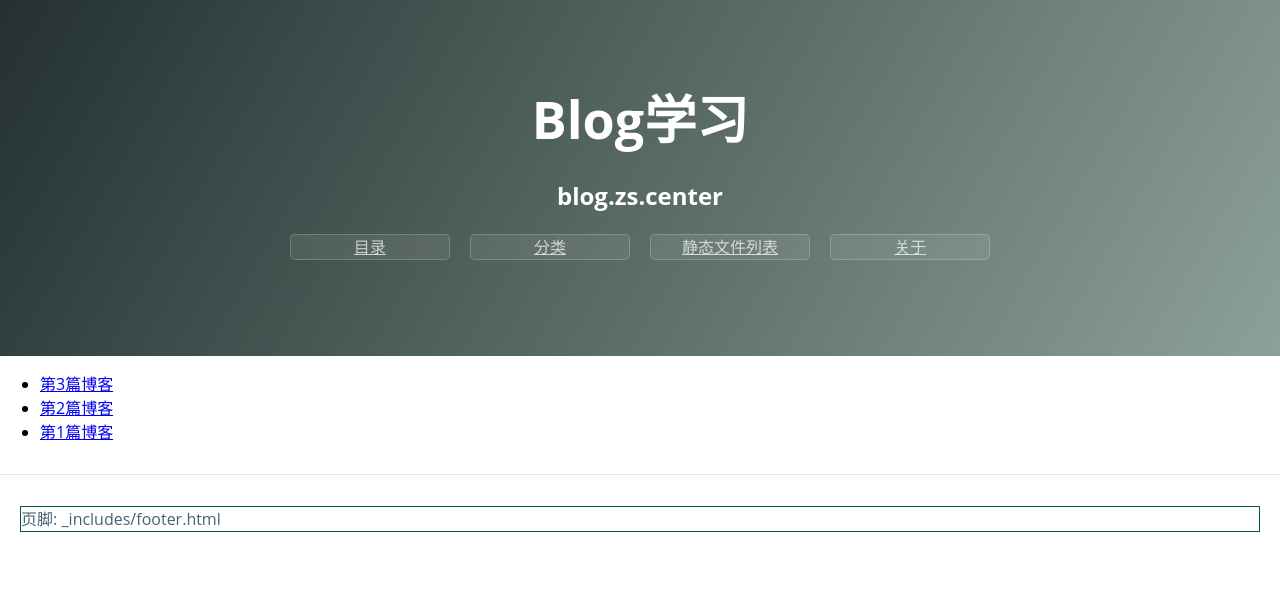
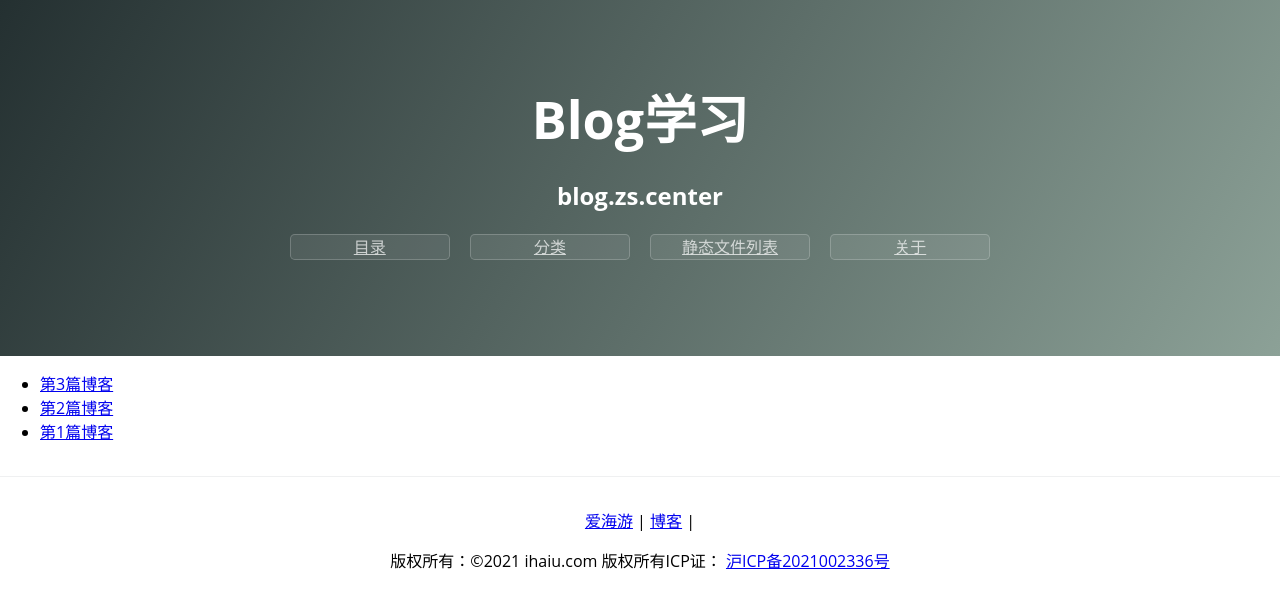
Before and after one commit to ihaiucom/test.blog, a Jekyll site: the page built from index.md, in a window 1280 px wide. Shown: the top 608 px of the page. Built offline with Jekyll 4.4.1, drawn with Linux system fonts in a browser that asks for light colours; comment, search, counter and statistics services are not loaded.

Commit message:
no message

```diff
--- a/_includes/footer.html
+++ b/_includes/footer.html
@@ -1,4 +1,13 @@
-<hr>
-<div>
-    页脚: _includes/footer.html
-</div>
+
+<section class="main-content" id="content">
+    <footer class="site-footer">
+
+    <span class="site-footer-credits"><a href="http://www.ihaiu.com">爱海游</a></span> |
+    <span class="site-footer-credits"><a href="http://blog.ihaiu.com">博客</a></span> |
+
+    <script src="http://s4.cnzz.com/z_stat.php?id=1260003113&web_id=1260003113" language="JavaScript"></script>
+
+    <p align="center">版权所有：©2021 ihaiu.com 版权所有ICP证： <a href="https://beian.miit.gov.cn/" target="_blank">沪ICP备2021002336号</a></p>
+    </footer>
+
+</section>
--- a/assets/css/stylesheet.css
+++ b/assets/css/stylesheet.css
@@ -109,7 +109,7 @@ div
 }
 
 
-
+/* 表格 */
 table {
   border-collapse: collapse;
   border-spacing: 0;
@@ -144,9 +144,37 @@ table th, table td {
 }
 
 
+/* 分割线 */
 hr {
   border:0;
   border-top:1px solid #e5e5e5;
   border-bottom:1px solid #fff;
   margin:30px 0;
 }
+
+/* 页脚 */
+.site-footer {
+  padding-top: 2rem;
+  margin-top: 2rem;
+  border-top: solid 1px #eff0f1;
+  text-align: center;
+}
+
+.site-footer-owner {
+  display: block;
+  font-weight: bold; }
+
+.site-footer-credits {
+  color: #819198; }
+
+@media screen and (min-width: 64em) {
+  .site-footer {
+    font-size: 1rem; } }
+
+@media screen and (min-width: 42em) and (max-width: 64em) {
+  .site-footer {
+    font-size: 1rem; } }
+
+@media screen and (max-width: 42em) {
+  .site-footer {
+    font-size: 0.9rem; } }
```
